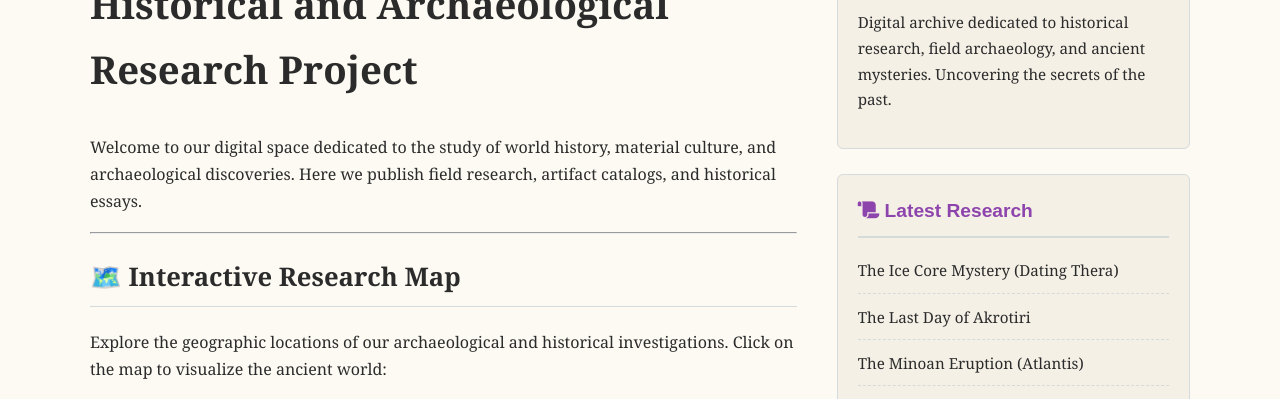
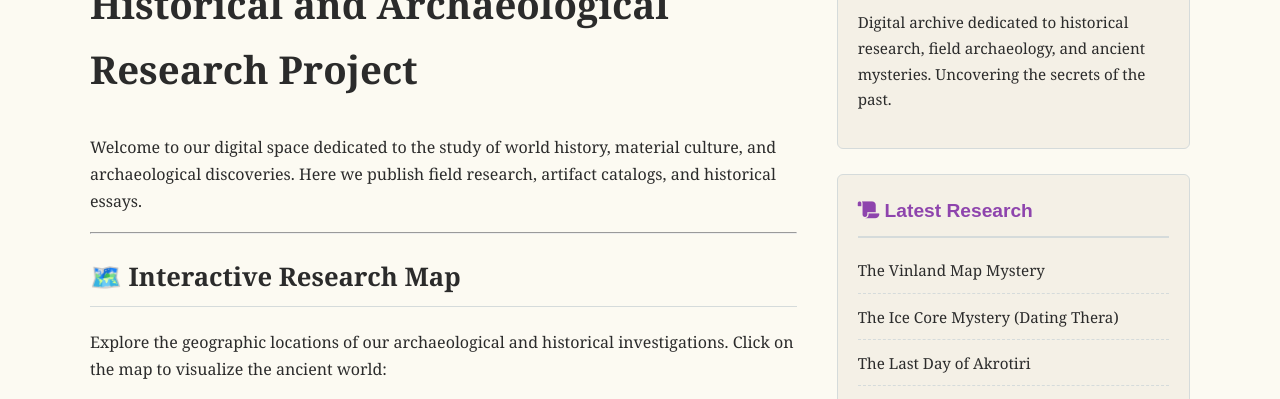
Before and after one commit to history-archaeology-project/history-archaeology-project.github.io, a Jekyll site: the page built from index.md, in a window 1280 px wide and 900 px high, scrolled down 345 px, cut to the strip 0-399 px from the top of the window. Built offline with Jekyll 4.4.1, drawn with Linux system fonts in a browser that asks for light colours; comment, search, counter and statistics services are not loaded.

Commit message:
Update default.html

```diff
--- a/_layouts/default.html
+++ b/_layouts/default.html
@@ -86,6 +86,7 @@
                 <div class="sidebar-widget recent-posts">
                     <h3><i class="fas fa-scroll"></i> Latest Research</h3>
                     <ul>
+                        <li><a href="/articles/vinland-map-mystery">The Vinland Map Mystery</a></li>
                         <li><a href="/articles/ice-core-mystery">The Ice Core Mystery (Dating Thera)</a></li>
                         <li><a href="/articles/last-day-of-akrotiri">The Last Day of Akrotiri</a></li>
                         <li><a href="/articles/minoan-eruption">The Minoan Eruption (Atlantis)</a></li>
```
